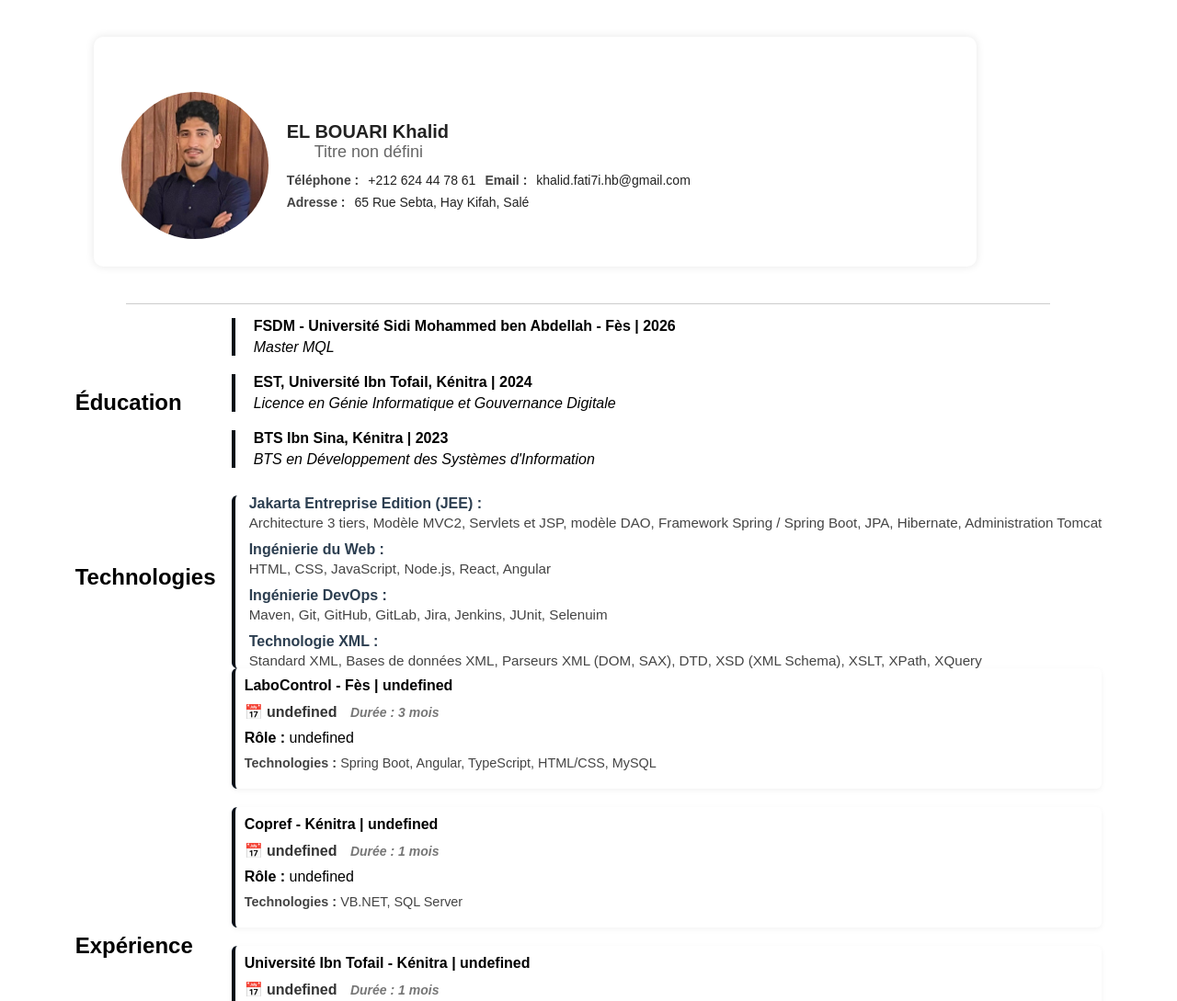
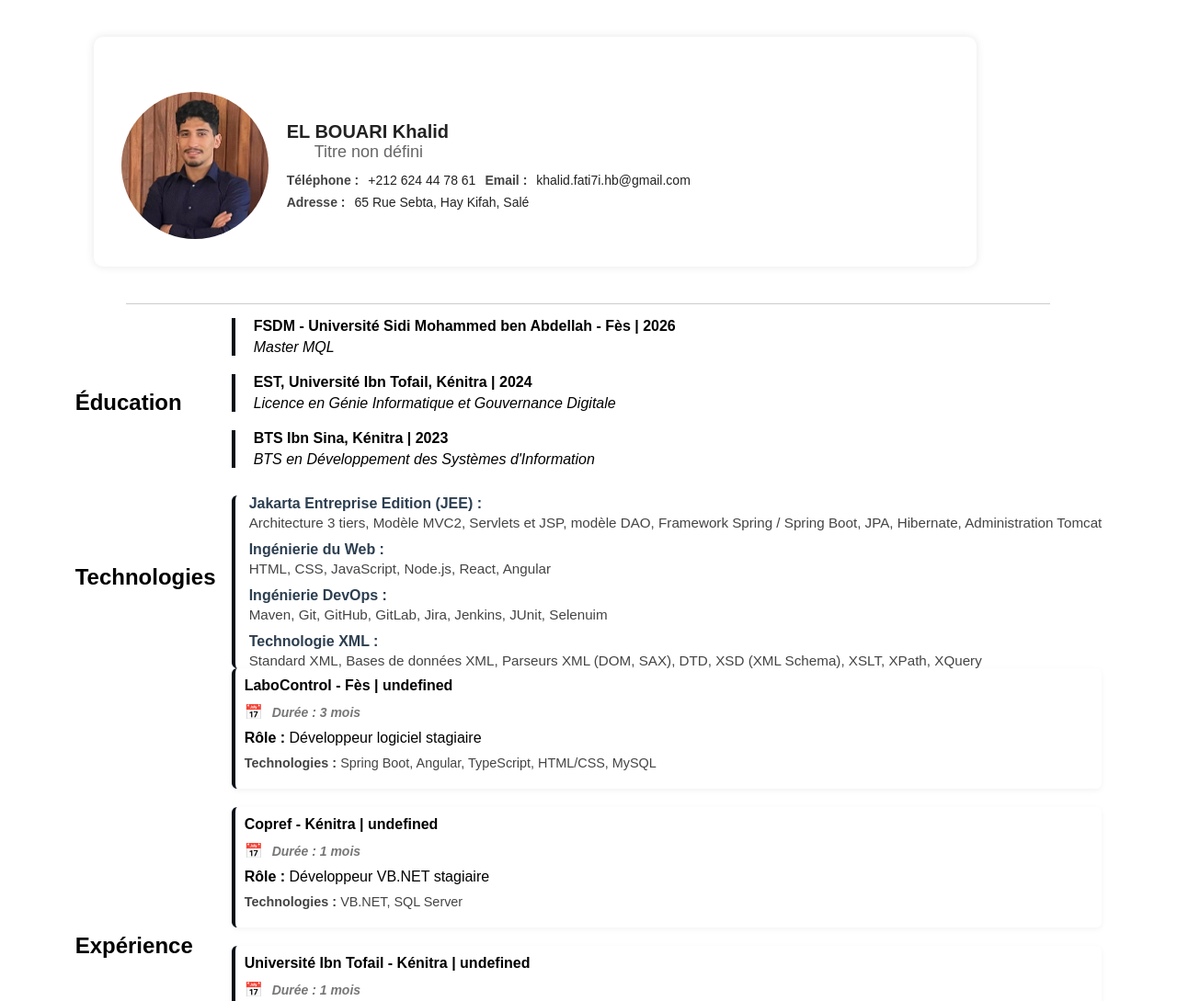
Before and after one commit to khalidElbouari/CV-version-js, a plain HTML site: page index.html in a window 1280 px wide. Shown: the top 1089 px of the page at 92% size. Drawn offline with Linux system fonts and the light colour scheme.

Commit message:
refactor: updating the cv.js content

```diff
--- a/js/main.js
+++ b/js/main.js
@@ -1,4 +1,4 @@
-import { cv } from './cv.js';
+import { cv } from './model/cv.js';
 import { createProfileSection } from './sections/profile.js';
 import { createEducationSection } from './sections/education.js';
 import { createTechnologySkillsSection } from './sections/technologySkills.js';
--- a/js/sections/experiences.js
+++ b/js/sections/experiences.js
@@ -24,14 +24,14 @@ export function createExperiencesSection(experiences) {
 
     const dateDiv = document.createElement("div");
     dateDiv.classList.add("date");
-    dateDiv.innerHTML = `📅 ${exp.date} <span class="duration">Durée : ${exp.duration}</span>`;
+    dateDiv.innerHTML = `📅<span class="duration">Durée : ${exp.duration}</span>`;
 
     metaDiv.appendChild(dateDiv);
 
     // Rôle
     const roleDiv = document.createElement("div");
     roleDiv.classList.add("role");
-    roleDiv.innerHTML = `<strong>Rôle :</strong> ${exp.role}`;
+    roleDiv.innerHTML = `<strong>Rôle :</strong> ${exp.title}`;
 
     // Description
     const descDiv = document.createElement("div");
```
Also changed, not shown: index.html (+0 -1 lines), js/model/cv.js (renamed from js/cv.js).
